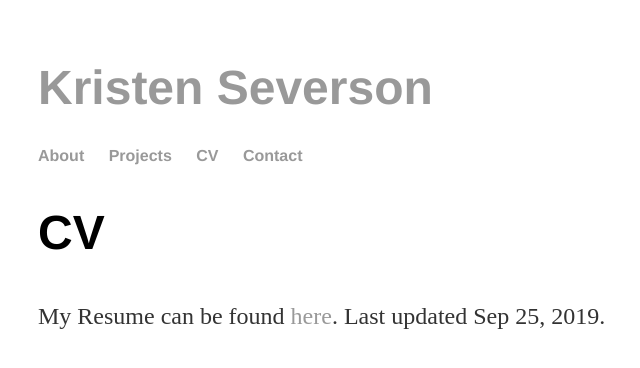
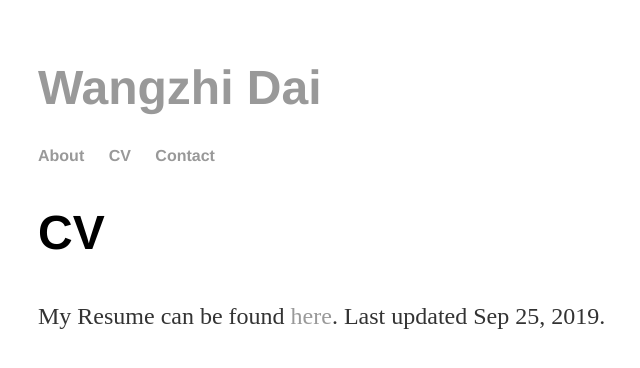
Before and after one commit to WangzhiDai/WangzhiDai.github.io, a Jekyll site: the page pages/cv.html, which Jekyll copies as it is, in a window 1280 px wide. Shown: the top 368 px of the page, without its empty margins (154-794 px from the left). Built offline with Jekyll 4.4.1, drawn with Linux system fonts in a browser that asks for light colours.

Commit message:
update cv page

```diff
--- a/pages/cv.html
+++ b/pages/cv.html
@@ -12,10 +12,9 @@
 
 <body id="index" class="home">
         <header id="banner" class="body">
-                <h1><a href="/">Kristen Severson </a></h1>
+                <h1><a href="/">Wangzhi Dai </a></h1>
                 <nav><ul>
                     <li><a href="/index.html">About</a></li>
-                    <li><a href="/pages/projects.html">Projects</a></li>
                     <li class="active"><a href="/pages/cv.html">CV</a></li>
                     <li><a href="/pages/contact.html">Contact</a></li>
                 </ul></nav>
```
